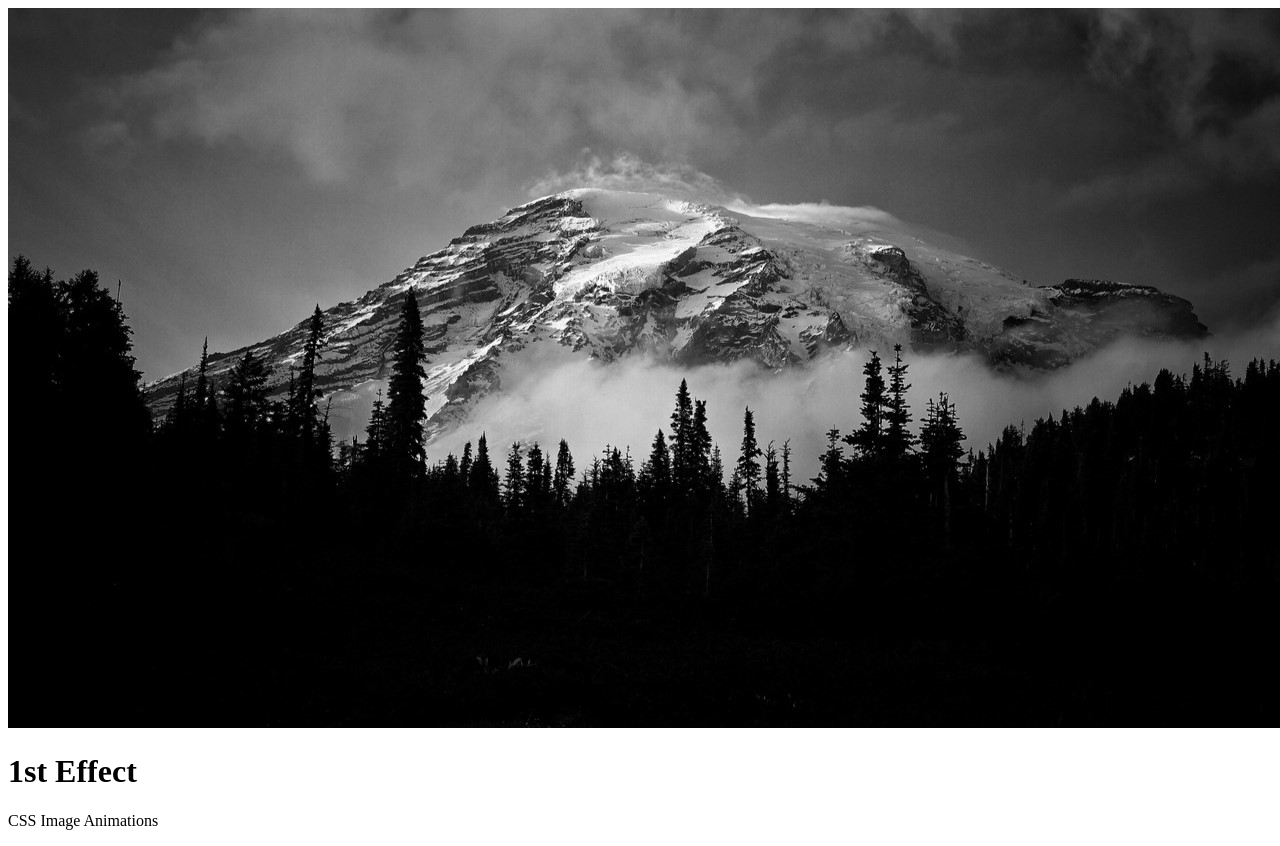
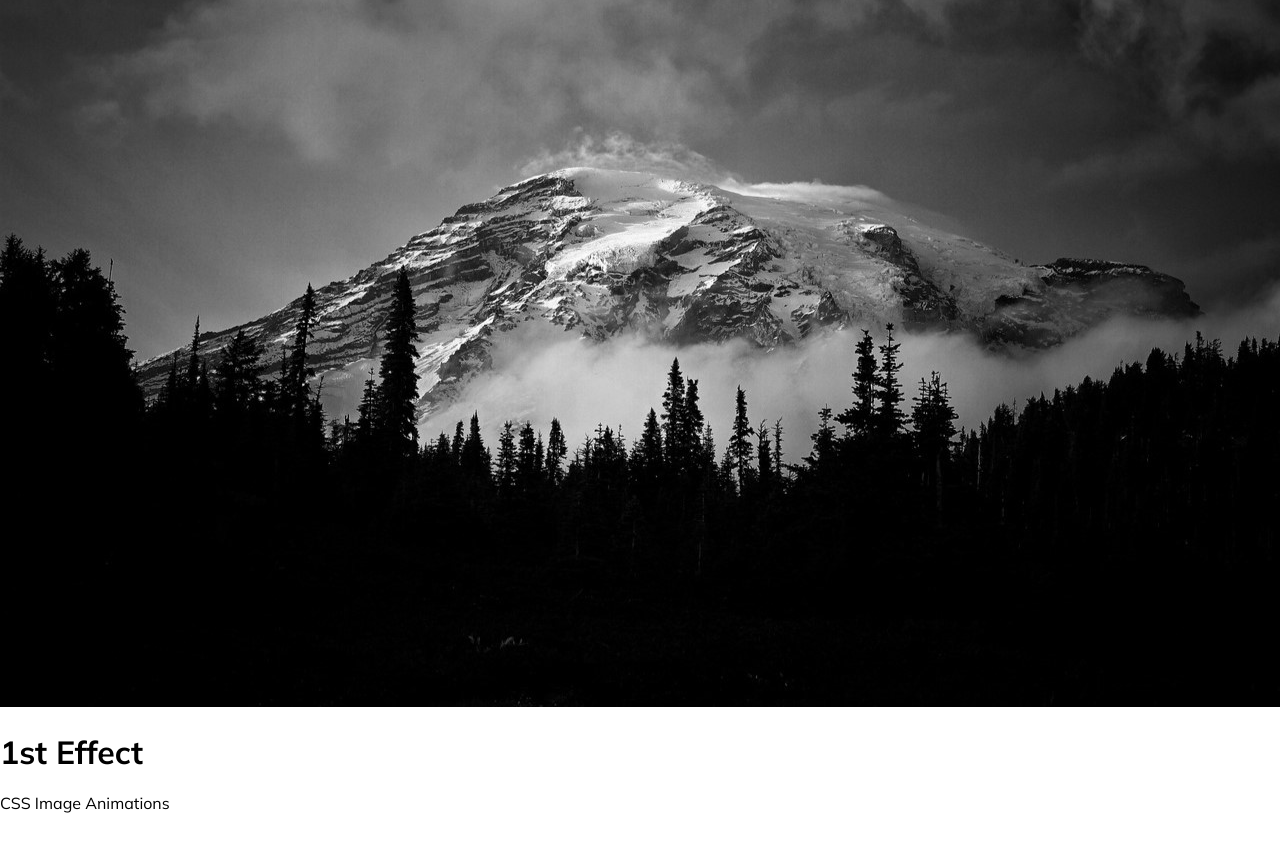
Before and after one commit to Nimira43/Image-Effects-Vol-1, a plain HTML site: page 1st-Image-Effect/index.html in a window 1280 px wide. Drawn offline with Linux system fonts and the light colour scheme.

Commit message:
CSS - 1st effect

```diff
--- a/1st-Image-Effect/style.css
+++ b/1st-Image-Effect/style.css
@@ -1 +1,9 @@
 @import url('https://fonts.googleapis.com/css2?family=League+Spartan:wght@100..900&family=Mulish:ital,wght@0,200..1000;1,200..1000&family=Poppins:ital,wght@0,100;0,200;0,300;0,400;0,500;0,600;0,700;0,800;0,900;1,100;1,200;1,300;1,400;1,500;1,600;1,700;1,800;1,900&family=Quicksand:wght@300..700&display=swap');
+
+body {
+  height: 100vh;
+  display: flex;
+  justify-content: center;
+  align-items: center;
+  font-family: 'Mulish', sans-serif;
+}
```
